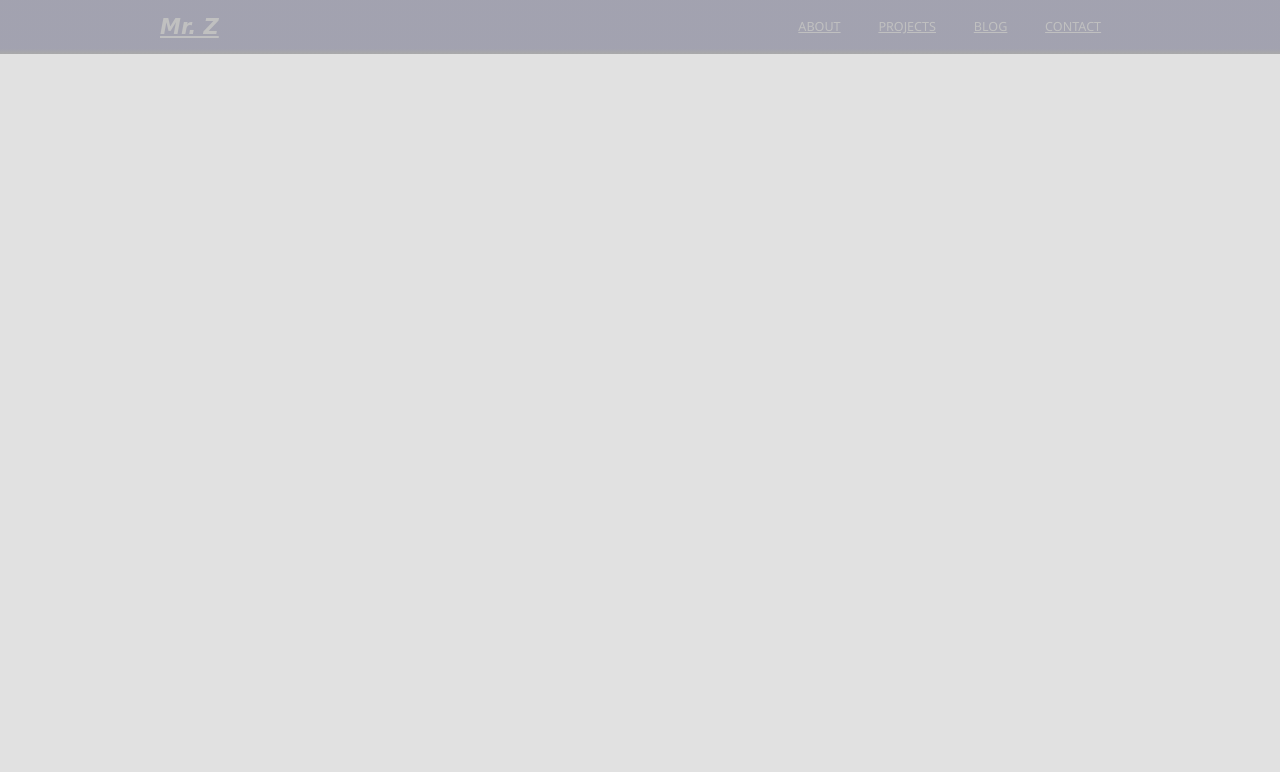
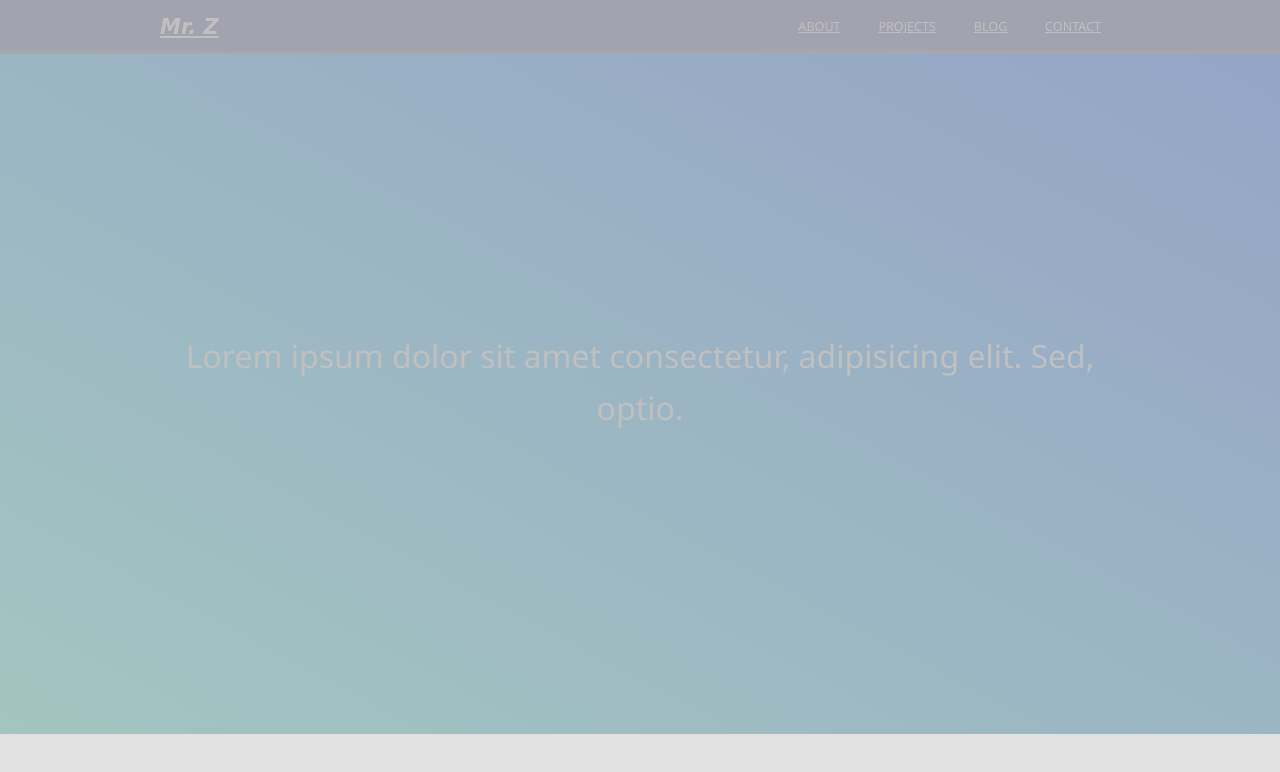
Before and after one commit to K4mp3rX1d/zakirhossain, a plain HTML site: page index.html in a window 1280 px wide. Drawn offline with Linux system fonts and the light colour scheme.

Commit message:
Add: Hero Section

```diff
--- a/index.html
+++ b/index.html
@@ -30,7 +30,9 @@
 
     <!-- Hero Section -->
     <div class="hero">
-
+        <div class="container">
+            <p>Lorem ipsum dolor sit amet consectetur, adipisicing elit. Sed, optio.</p>
+        </div>
     </div>
 
     <!-- About Section -->
--- a/script.js
+++ b/script.js
@@ -5,8 +5,10 @@ function navToggler() {
     const navItems = document.querySelector(".nav-items");
     if (navItems.classList.contains("collapse")) {
         navItems.classList.remove("collapse");
+        btnToggle.innerHTML = "CLOSE";
     } else {
         navItems.classList.add("collapse");
+        btnToggle.innerHTML = "MENU";
     }
 }
 
--- a/style.css
+++ b/style.css
@@ -69,7 +69,28 @@ header {
     display: none;
 }
 
-@media (min-width: 400px) {
+
+/* Styles for Hero Section */
+.hero {
+    height: 40vh;
+    width: 100vw;
+    color: silver;
+    background-color: #4462;
+    background: linear-gradient(to bottom left,
+    #02309457,
+    #429b8f65);
+    font-size: 2.5rem;
+    display: flex;
+    justify-content: center;
+    align-items: center;
+    text-align: center;
+    font-weight: 200;
+}
+
+
+
+/* Media Queries */
+@media (min-width: 550px) {
     .nav-items {
         display: flex;
         flex-direction: row;
@@ -79,12 +100,9 @@ header {
         display: none;
     }
 
-}
-
-@media (min-width: 540px) {
-    .nav-items li {
-        padding-left: 1em;
-        padding-right: 1em;
+    .hero {
+        font-size: 3.2rem;
+        height: 85vh;
     }
 }
 
```
